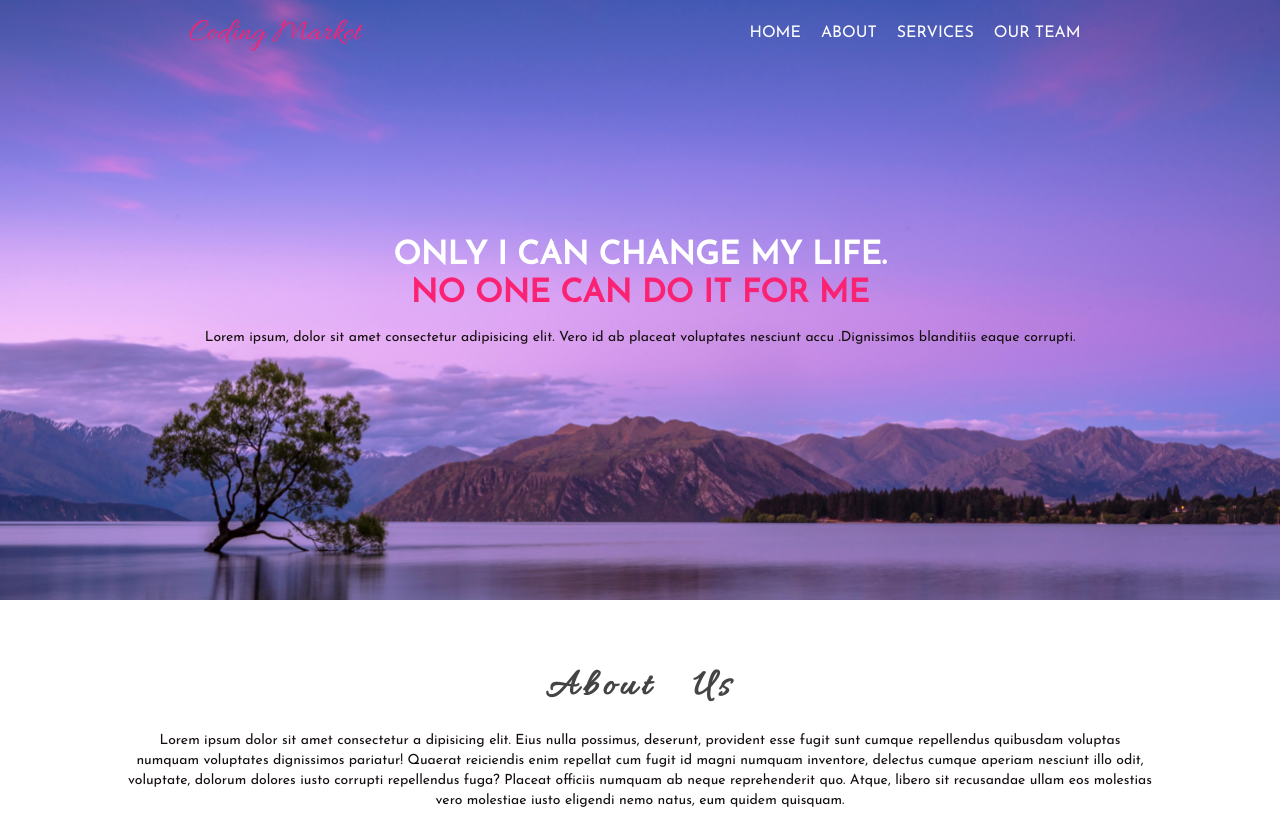
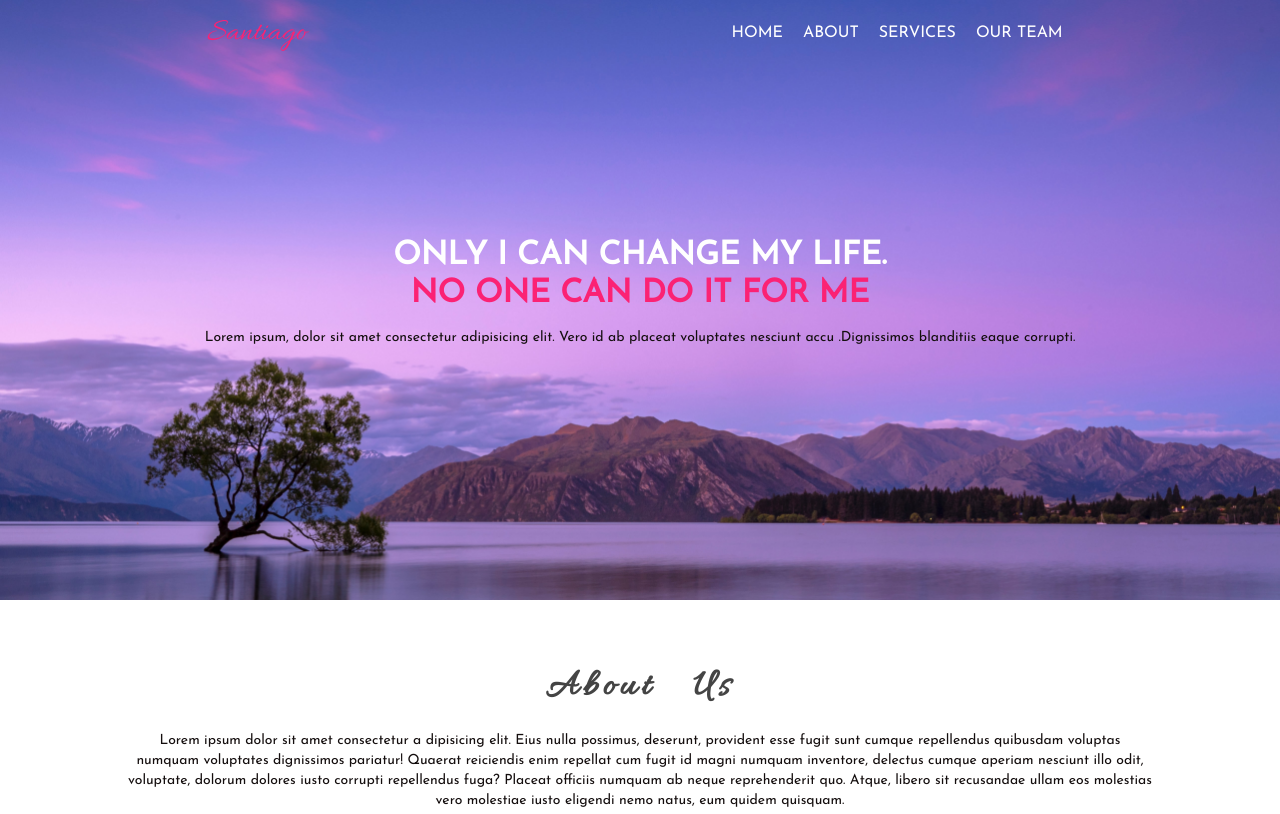
Before and after one commit to SantRuan/responsiveWebPage, a plain HTML site: page Index.html in a window 1280 px wide. Shown: the top 814 px of the page. Drawn offline with Linux system fonts and the light colour scheme.

Commit message:
Finalized

```diff
--- a/Index.html
+++ b/Index.html
@@ -18,7 +18,7 @@
 
             <div class="logo">
 
-                <a href="#">Coding Market</a>
+                <a href="#">Santiago</a>
 
             </div>
           <div class="navbar_items">
```
